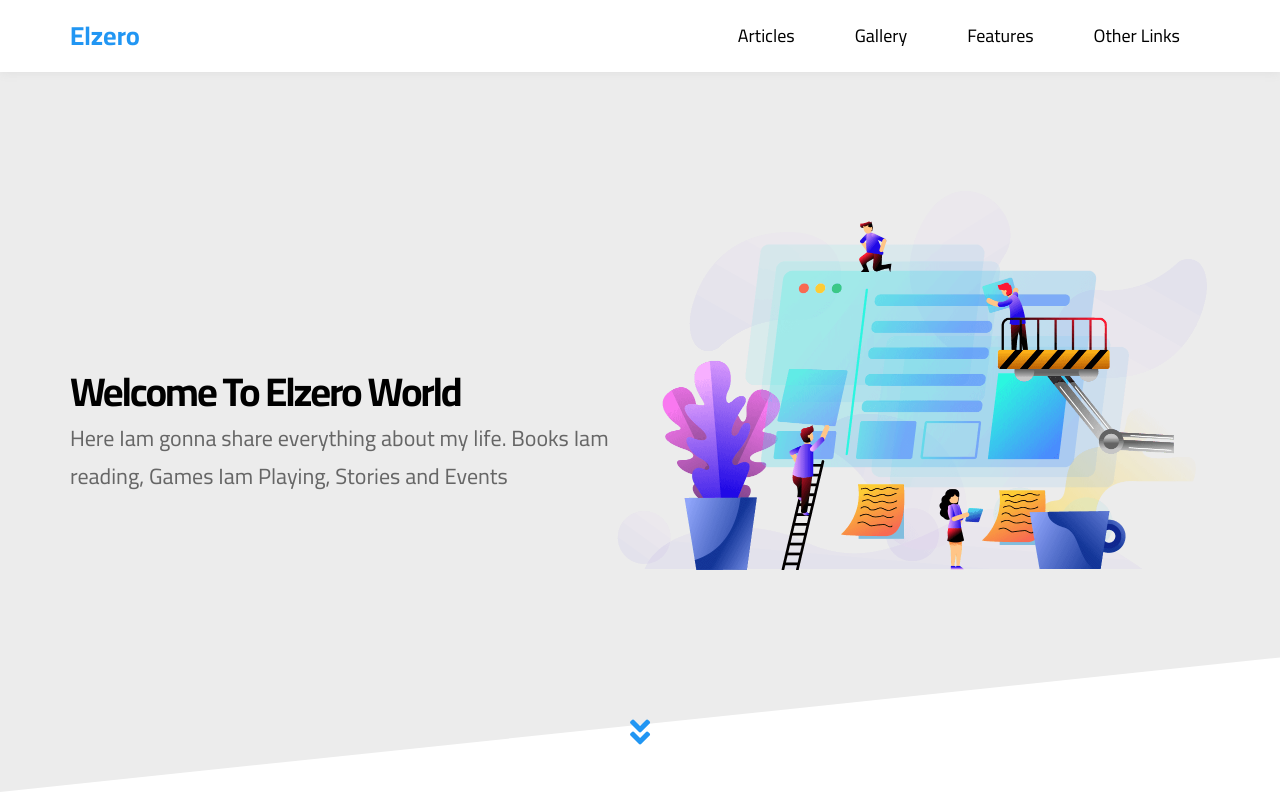
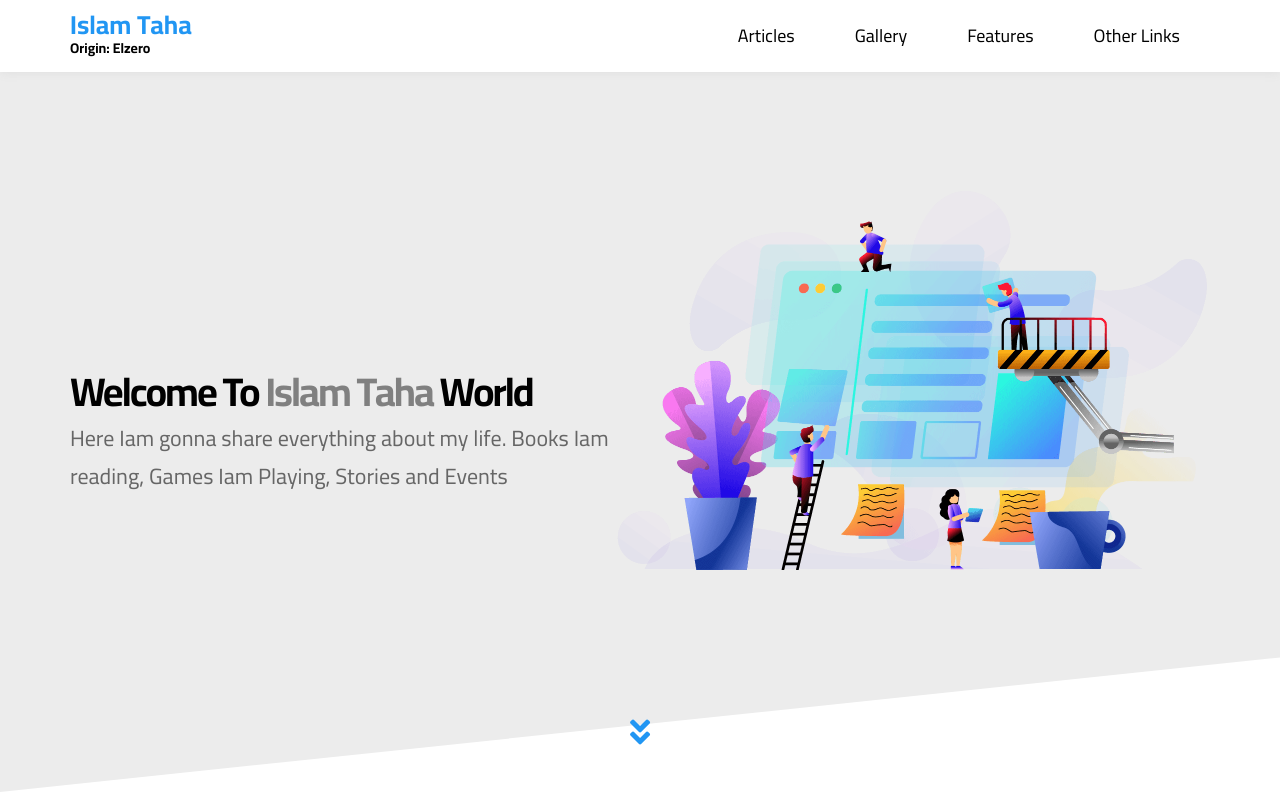
Before and after one commit to Islam2397/Third-project-html_css, a plain HTML site: page index.html in a window 1280 px wide. Shown: the top 800 px of the page. Drawn offline with Linux system fonts and the light colour scheme.

Commit message:
modified html & css files

```diff
--- a/Css/Elzero.css
+++ b/Css/Elzero.css
@@ -142,20 +142,30 @@ body {
     position: relative;
 }
 
+.header .logo-box {
+    height: 72px;
+    padding: 10px 0;
+}
+
 .header .logo {
     color: var(--main-color);
     font-size: 26px;
     font-weight: bold;
-    height: 72px;
-    display: flex;
-    justify-content: center;
-    align-items: center;
+    display: block;
+}
+
+.header .logo-box span {
+    color: black;
+    font-weight: bold;
+    font-size: 14px;
+    display: block;
 }
 
 @media (max-width:767px) {
-    .header .logo {
+    .header .logo-box {
         width: 100%;
         height: 50px;
+        text-align: center;
     }
 }
 
--- a/index.html
+++ b/index.html
@@ -21,7 +21,10 @@
 <body>
     <div class="header">
         <div class="container">
-            <a href="#" class="logo">Elzero</a>
+            <div class="logo-box">
+                <a href="#" class="logo">Islam Taha</a>
+                <span>Origin: Elzero</span>
+            </div>
             <ul class="main-nav">
                 <li><a href="#articles">Articles</a></li>
                 <li><a href="#gallery">Gallery</a></li>
@@ -56,7 +59,7 @@
     <div class="landing" id="landing">
         <div class="container">
             <div class="landing-text">
-                <h2>Welcome To Elzero World</h2>
+                <h2>Welcome To <span style="color:grey;">Islam Taha</span> World</h2>
                 <p>Here Iam gonna share everything about my life. Books Iam reading, Games Iam Playing, Stories and
                     Events</p>
             </div>
@@ -709,7 +712,7 @@
                 <img src="./imgs/gallery-06.png" alt="">
             </div>
         </div>
-        <div class="credit"> made with &lt; 3 by Elzero </div>
+        <div class="credit"> made with &lt; 3 by Islam Taha (I.T) </div>
     </div>
     </div>
     <!-- End footer -->
```
